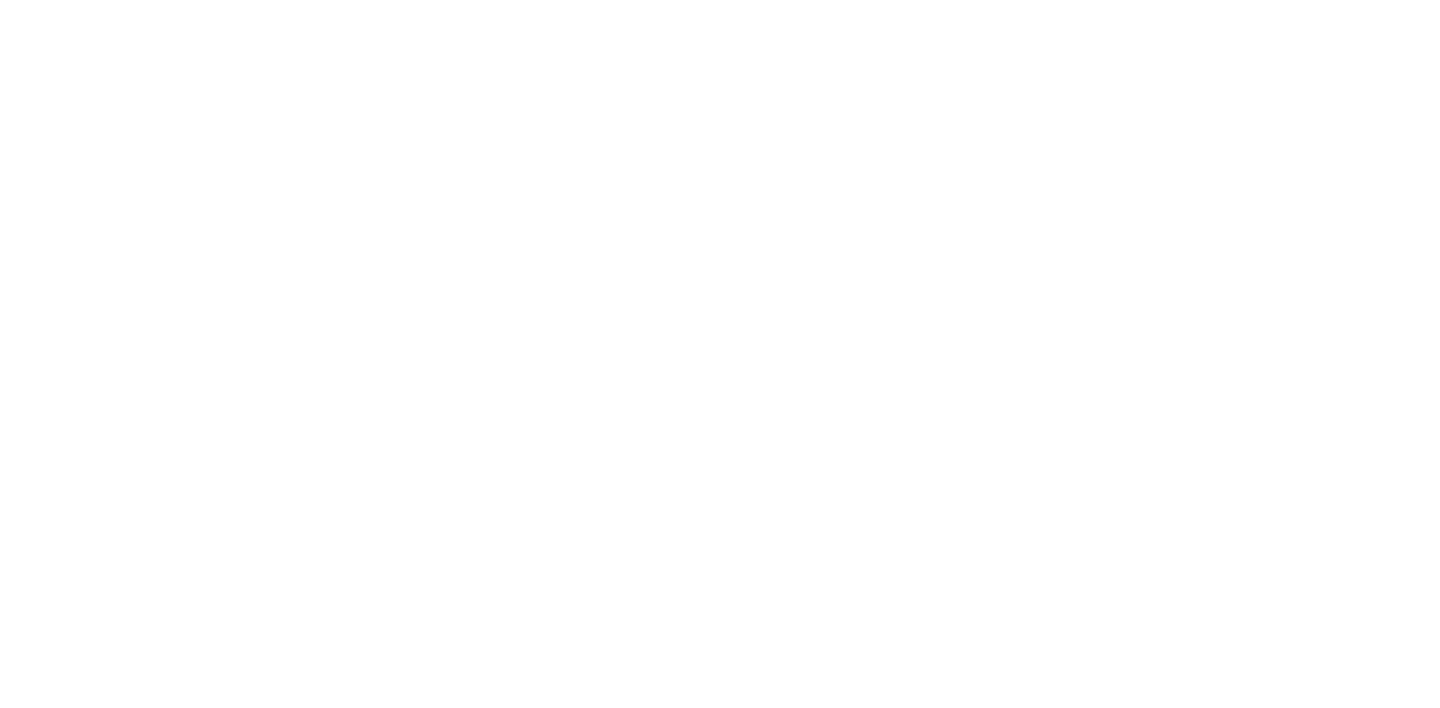
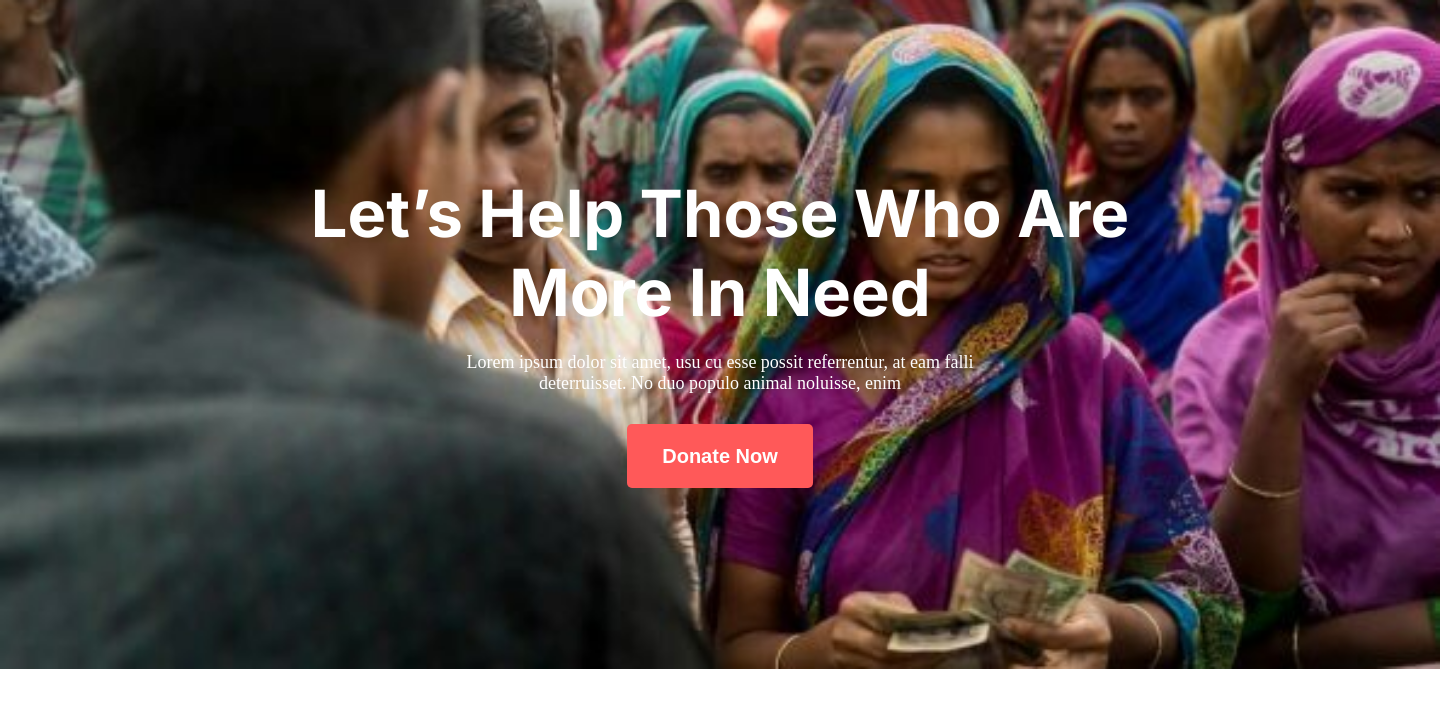
Before and after one commit to bimol009/practice-protfolio, a plain HTML site: page index.html in a window 1280 px wide. Shown: the whole page, 1440 px wide, since content can reach past the window. Drawn offline with Linux system fonts and the light colour scheme.

Commit message:
new addition

```diff
--- a/index.html
+++ b/index.html
@@ -5,11 +5,17 @@
     <meta http-equiv="X-UA-Compatible" content="IE=edge">
     <meta name="viewport" content="width=device-width, initial-scale=1.0">
     <title>practice-portfolio</title>
+    <script src="https://kit.fontawesome.com/83d51c325e.js" crossorigin="anonymous"></script>
     <link rel="stylesheet" href="styles/practice-port.css">
 </head>
 <body>
     <section class="header-section">
+        <div class="header-content">
+            <h3 class="header-title">Let’s Help Those Who Are More In Need</h3>
+        <p class="header-description">Lorem ipsum dolor sit amet, usu cu esse possit referrentur, at eam falli <br> deterruisset. No duo populo animal noluisse, enim</p>
 
+        <button class="primary-btn">Donate Now</button>
+        </div>
 
     </section>
 
--- a/styles/practice-port.css
+++ b/styles/practice-port.css
@@ -0,0 +1,68 @@
+
+ @import url('https://fonts.googleapis.com/css2?family=Open+Sans:ital,wght@0,300;0,400;0,500;0,600;0,700;0,800;1,300;1,400;1,500;1,600;1,700;1,800&family=Poppins:ital,wght@0,100;0,200;0,300;0,400;0,500;0,600;0,700;0,800;0,900;1,100;1,200;1,300;1,400;1,500;1,600;1,700;1,800;1,900&display=swap');
+
+ @import url('https://fonts.googleapis.com/css2?family=Inter:wght@100;200;300;400;500;600;700;800;900&family=Open+Sans:ital,wght@0,300;0,400;0,500;0,600;0,700;0,800;1,300;1,400;1,500;1,600;1,700;1,800&family=Poppins:ital,wght@0,100;0,200;0,300;0,400;0,500;0,600;0,700;0,800;0,900;1,100;1,200;1,300;1,400;1,500;1,600;1,700;1,800;1,900&display=swap');
+
+ *{
+    margin: 0;
+    padding: 0;
+    Font family: Poppins
+ }
+
+
+
+ /* buttonn */
+ .primary-btn{
+    background-color: rgba(255, 89, 89, 1);
+     padding: 18px 35px;
+      height: 64px;
+      color: #FFFFFF;
+      font-weight: 700;
+      font-size: 20px;
+      border-radius: 5px;
+      border: 0;
+    }
+
+
+    /* header section */
+
+    .header-content{
+        text-align: center;
+        padding: 174px 307px;
+    }
+
+    .header-section{
+        background-image: url('../images/donation1.jpg');
+        filter: rgba(18, 18, 18, 1);
+        background-repeat: no-repeat;
+        background-position: center;
+        background-size: cover;
+
+        height: 669px;
+        width: 1440px;
+
+        border-radius: 0px;
+       margin: auto;
+
+
+
+
+    }
+
+    .header-title{
+        font-family: Inter;
+       font-weight: 700;
+       Font-size: 65px;
+       color: rgba(255, 255, 255, 1);
+       line-height: 79px;
+       margin-bottom: 20px;
+    }
+    .header-description{
+
+        font-size: 18px;
+        font-weight: 400;
+        color: rgba(255, 255, 255, 1);
+
+        margin-bottom: 30px;
+
+    }
```
